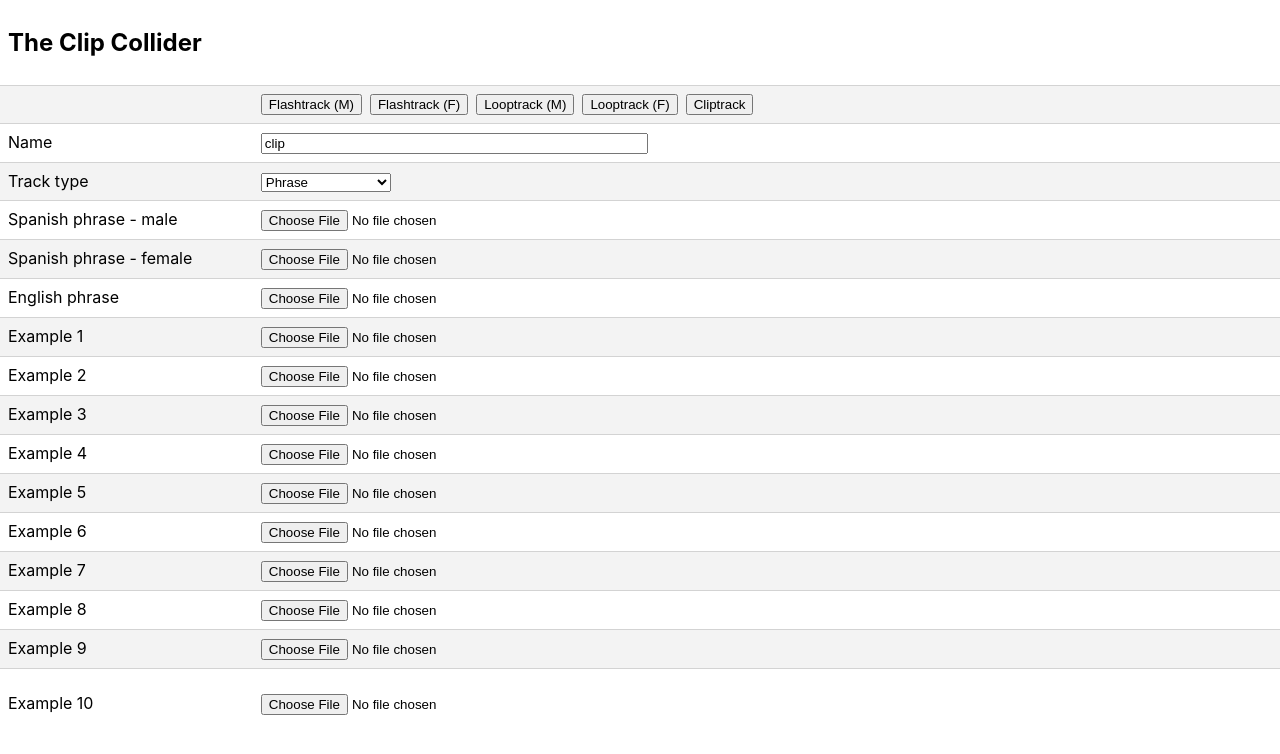
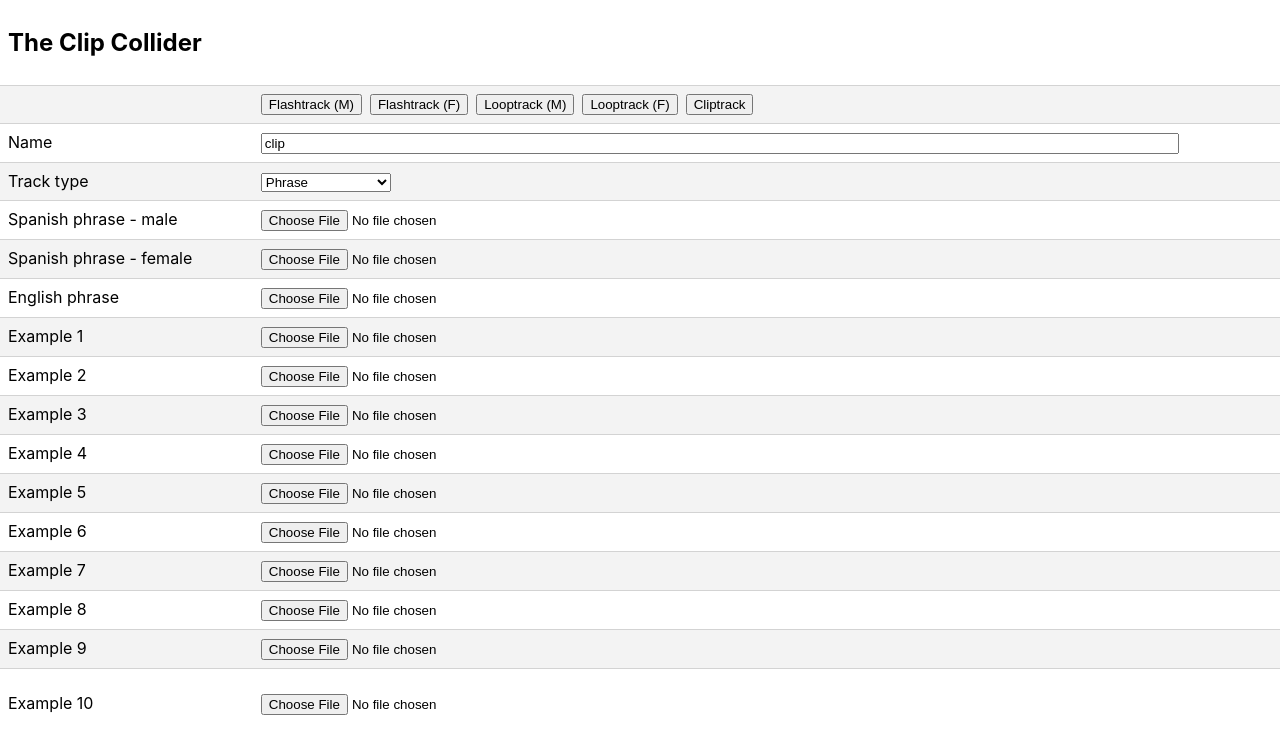
Before and after one commit to languageaudiodrills/clipcollider2, a React (Create React App) app: page / in a window 1280 px wide. Shown: the top 754 px of the page. Built offline with nearby package versions, Linux system fonts and the light colour scheme.

Commit message:
Update Name input width

```diff
--- a/src/Row.css
+++ b/src/Row.css
@@ -14,11 +14,11 @@
 }
 
 #file-name-input .column:nth-child(2) {
-  width: 50%;
+  width: 80%;
 }
 
 #file-name-input input {
-  width: 60%;
+  width: 90%;
 }
 
 
```
